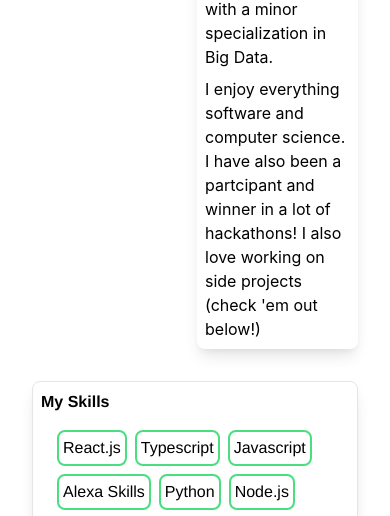
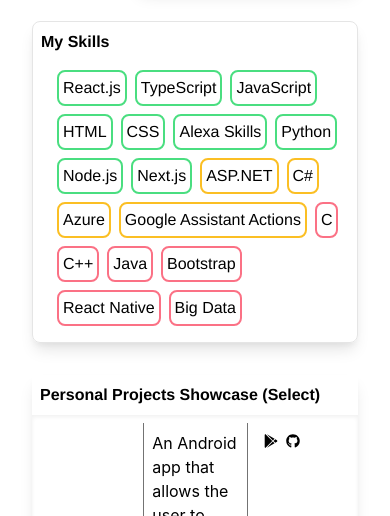
Before and after one commit to priyankark/PriyankarKumarPortfolio, a Next.js app: page / in a window 390 px wide. Shown: the part 1019-1535 px from the top of the page. Built offline with nearby package versions, Linux system fonts and the light colour scheme.

Commit message:
feat:Responsive

```diff
--- a/components/SkillsMap.tsx
+++ b/components/SkillsMap.tsx
@@ -7,11 +7,14 @@
         <h4 className="font-display font-bold">My Skills</h4>
         <div className="flex flex-row flex-wrap p-2">
             <Pill color='green' text='React.js'/>
-            <Pill color='green' text='Typescript'/>
-            <Pill color='green' text='Javascript'/>
+            <Pill color='green' text='TypeScript'/>
+            <Pill color='green' text='JavaScript'/>
+            <Pill color='green' text='HTML'/>
+            <Pill color='green' text='CSS'/>
             <Pill color='green' text='Alexa Skills'/>
             <Pill color='green' text='Python'/>
             <Pill color='green' text='Node.js'/>
+            <Pill color='green' text='Next.js'/>
             <Pill color='amber' text='ASP.NET'/>
             <Pill color='amber' text='C#'/>
             <Pill color='amber' text='Azure'/>
@@ -19,6 +22,7 @@
             <Pill color='red' text='C'/>
             <Pill color='red' text='C++'/>
             <Pill color='red' text='Java'/>
+            <Pill color='red' text='Bootstrap'/>
             <Pill color='red' text='React Native'/>
             <Pill color='red' text='Big Data'/>
         </div>
--- a/pages/index.js
+++ b/pages/index.js
@@ -19,11 +19,11 @@
         <Header />
       </div>
       <main className="p-8">
-        <div className="flex flex-row justify-evenly">
-          <div className="w-3/6">
+        <div className="flex flex-row sm:flex-wrap md:flex-nowrap justify-evenly">
+          <div className="md:w-3/6 sm:w-full">
             <TimeLine />
           </div>
-          <div className="w-3/6 ml-1">
+          <div className="md:w-3/6 sm:w-full md:ml-1 sm:mt-8 md:mt-0">
             <AboutMe />
           </div>
         </div>
@@ -33,11 +33,11 @@
         <div className="mt-8">
           <Projects />
         </div>
-        <div className="mt-8 flex flex-row justify-evenly">
-          <div className="w-3/6">
+        <div className="mt-8 flex flex-row sm:flex-wrap md:flex-nowrap justify-evenly">
+          <div className="md:w-3/6 sm:w-full">
             <Awards />
           </div>
-          <div className="w-3/6 ml-1">
+          <div className="md:w-3/6 md:ml-1 md:mt-0 sm:w-full sm:mt-8">
             <POR />
           </div>
         </div>
```
